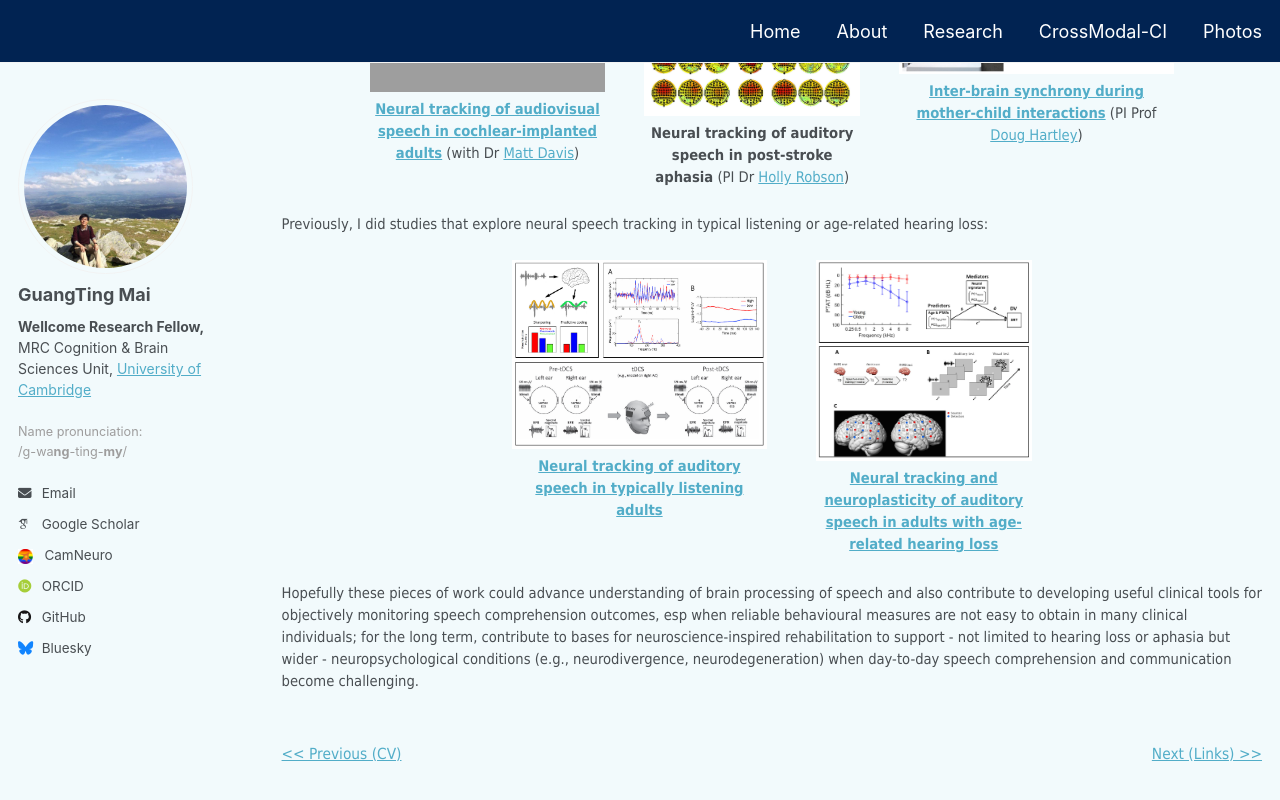
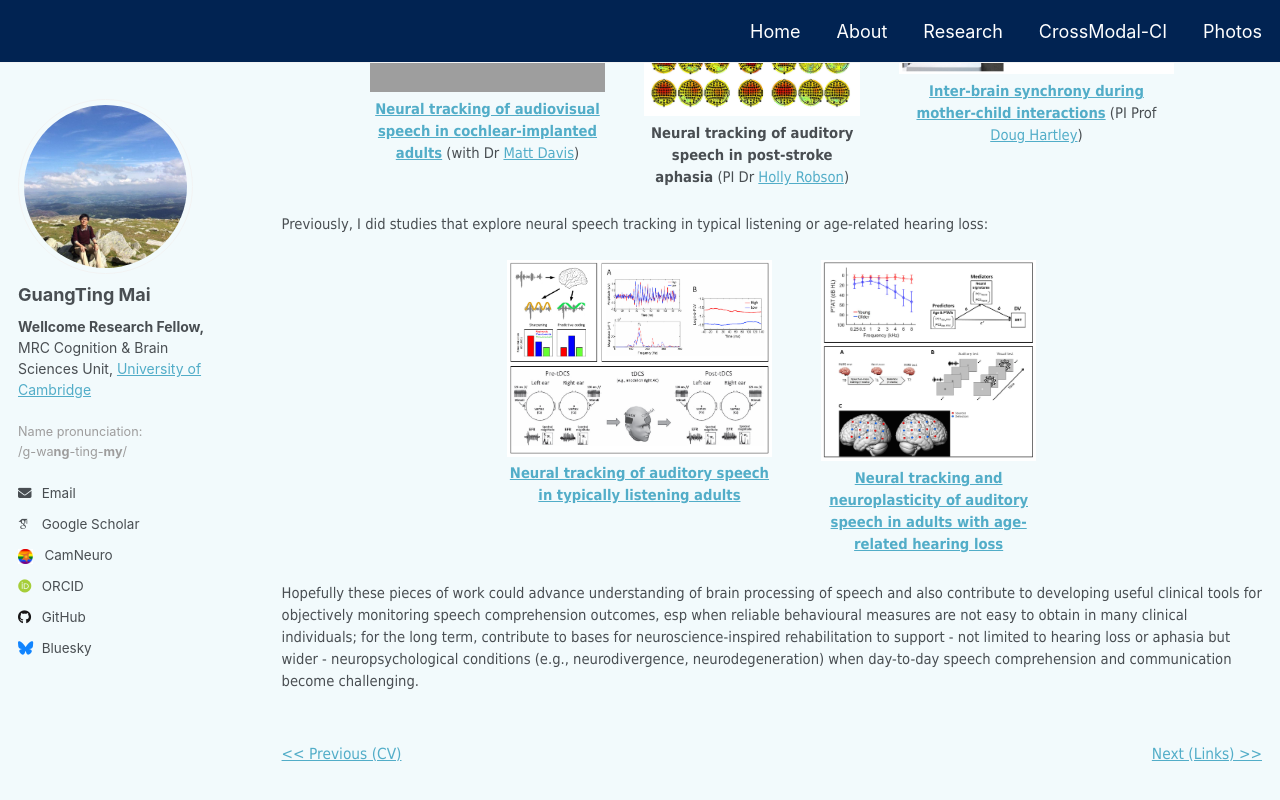
Before and after one commit to guangtingmai/guangtingmai.github.io, a Jekyll site: the page built from _pages/research-content.html, in a window 1280 px wide and 900 px high, scrolled down 689 px. Shown: the top 800 px of the window. Built offline with Jekyll 4.4.1, drawn with Linux system fonts in a browser that asks for light colours; some web fonts are replaced.

Commit message:
Update research-content.html

```diff
--- a/_pages/research-content.html
+++ b/_pages/research-content.html
@@ -45,7 +45,7 @@
 <p><span style="font-size: 11pt;font-family: Tahoma;line-height: 1.2;display: block;margin-bottom: 0.05vh">Previously, I did studies that explore neural speech tracking in typical listening or age-related hearing loss:</span>
 
 <div style="display: flex;justify-content: center;gap: 5%;margin: 1.5em 0;">
-  <div style="width: 26%; text-align: center;"><a href="https://guangtingmai.github.io/neuraltrack-typical/">
+  <div style="width: 27%; text-align: center;"><a href="https://guangtingmai.github.io/neuraltrack-typical/">
     <img src="https://guangtingmai.github.io/images/neural-tracking-typical-icons.png" style="width:100%; display:block;">
     <p style="width:100%; margin:0.4em 0 0; font-size:11pt; font-family:Tahoma;text-align:center;">
       <strong>Neural tracking of auditory speech in typically listening adults</strong></a>
```
